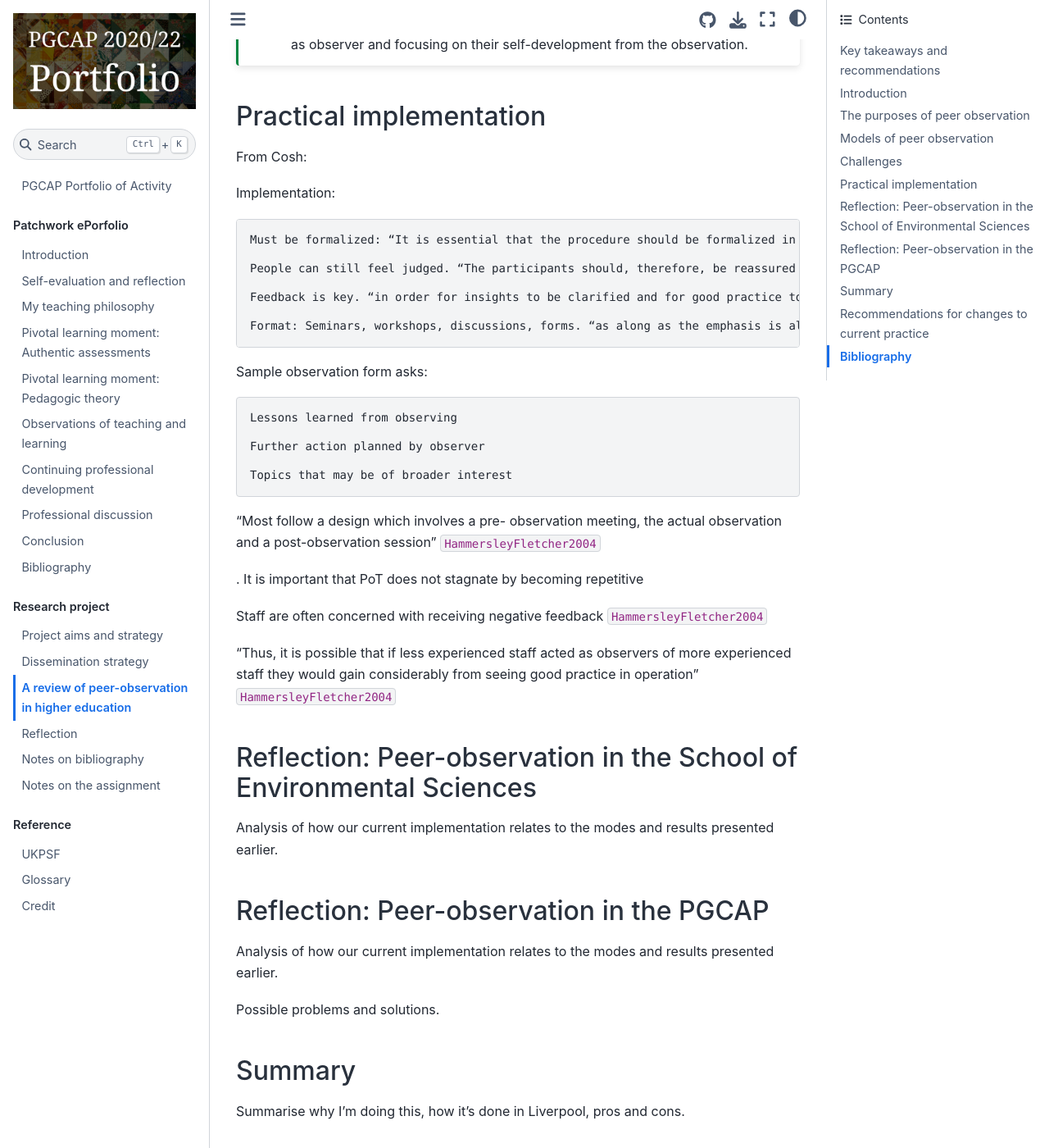
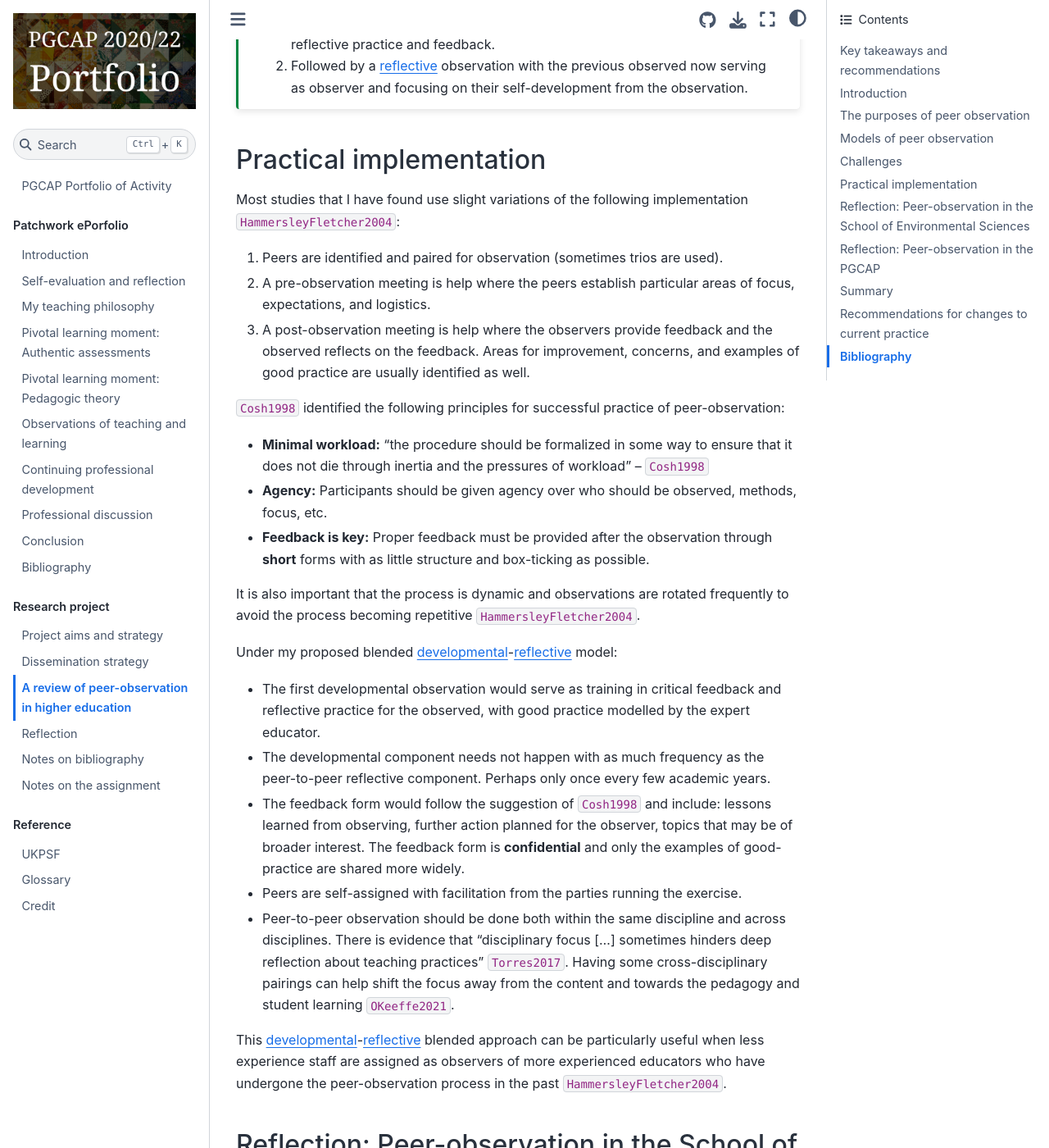
Before and after one commit to leouieda/pgcap, a Jupyter Book: the page built from report.md, in a window 1280 px wide and 1400 px high, scrolled down 4048 px. Shown: the whole window at 82% size. Built offline with Jupyter Book 1.0.4 settings and Sphinx 7.4.7 and the Sphinx Book theme 1.1.4, drawn with Linux system fonts in a browser that asks for light colours; cross-references to code outside the pages are shown as plain code; some of the changed text lies outside the part shown.

Commit message:
Add the practical implementation

```diff
--- a/report.md
+++ b/report.md
@@ -130,6 +130,8 @@ practice of the observed increased when they were first exposed to an expert
 educator.
 {cite:t}`Lygo-Baker2007` also concludes that the participation of a
 developmental observer is important for facilitating reflective practice.
+Furthermore, an expert educator can help provide the necessary scaffolding for
+academic staff to discuss pedagogical practice {cite:p}`Thomson2015`.
 
 ## Challenges
 
@@ -187,42 +189,57 @@ model**:
 
 ## Practical implementation
 
+Most studies that I have found use slight variations of the following
+implementation
+{cite:p}`HammersleyFletcher2004`:
 
-From Cosh:
+1. Peers are identified and paired for observation (sometimes trios are used).
+1. A pre-observation meeting is help where the peers establish particular areas
+   of focus, expectations, and logistics.
+1. A post-observation meeting is help where the observers provide feedback and
+   the observed reflects on the feedback. Areas for improvement, concerns, and
+   examples of good practice are usually identified as well.
 
-Implementation:
+{cite:t}`Cosh1998` identified the following principles for successful practice
+of peer-observation:
 
-    Must be formalized: “It is essential that the procedure should be formalized in some way to ensure that it does not die through inertia and the pressures of workload.”
+* **Minimal workload:** "the procedure should be formalized in some way to
+  ensure that it does not die through inertia and the pressures of workload" --
+  {cite:t}`Cosh1998`
+* **Agency:** Participants should be given agency over who should be observed,
+  methods, focus, etc.
+* **Feedback is key:** Proper feedback must be provided after the observation
+  through **short** forms with as little structure and box-ticking as possible.
 
-    People can still feel judged. “The participants should, therefore, be reassured and consulted, and decide jointly on such factors as who should be observed, how often, what protocol should be followed, what the focus should be, and what form feedback should take”
+It is also important that the process is dynamic and observations are rotated
+frequently to avoid the process becoming repetitive
+{cite:p}`HammersleyFletcher2004`.
 
-    Feedback is key. “in order for insights to be clarified and for good practice to be shared and disseminated.”
+Under my proposed blended {term}`developmental`-{term}`reflective` model:
 
-    Format: Seminars, workshops, discussions, forms. “as along as the emphasis is always on what the observer has learnt or decided to think about.”
+* The first developmental observation would serve as training in critical
+  feedback and reflective practice for the observed, with good practice
+  modelled by the expert educator.
+* The developmental component needs not happen with as much frequency as the
+  peer-to-peer reflective component. Perhaps only once every few academic years.
+* The feedback form would follow the suggestion of {cite:t}`Cosh1998` and
+  include: lessons learned from observing, further action planned for the
+  observer, topics that may be of broader interest. The feedback form is
+  **confidential** and only the examples of good-practice are shared more
+  widely.
+* Peers are self-assigned with facilitation from the parties running the
+  exercise.
+* Peer-to-peer observation should be done both within the same discipline and
+  across disciplines. There is evidence that "disciplinary focus [...]
+  sometimes hinders deep reflection about teaching practices"
+  {cite:p}`Torres2017`. Having some cross-disciplinary pairings can help shift
+  the focus away from the content and towards the pedagogy and student learning
+  {cite:p}`OKeeffe2021`.
 
-Sample observation form asks:
-
-    Lessons learned from observing
-
-    Further action planned by observer
-
-    Topics that may be of broader interest
-
-
-"Most follow a design which involves a pre-
-observation meeting, the actual observation and a post-observation session"
-{cite:p}`HammersleyFletcher2004`
-
-. It is important that PoT does not
-stagnate by becoming repetitive
-
-Staff are often concerned with receiving negative feedback
-{cite:p}`HammersleyFletcher2004`
-
-"Thus, it is possible that if less experienced staff acted as observers of more
-experienced staff they would gain considerably from seeing good practice in
-operation"
-{cite:p}`HammersleyFletcher2004`
+This {term}`developmental`-{term}`reflective` blended approach can be
+particularly useful when less experience staff are assigned as observers of
+more experienced educators who have undergone the peer-observation process in
+the past {cite:p}`HammersleyFletcher2004`.
 
 ## Reflection: Peer-observation in the School of Environmental Sciences
 
```
